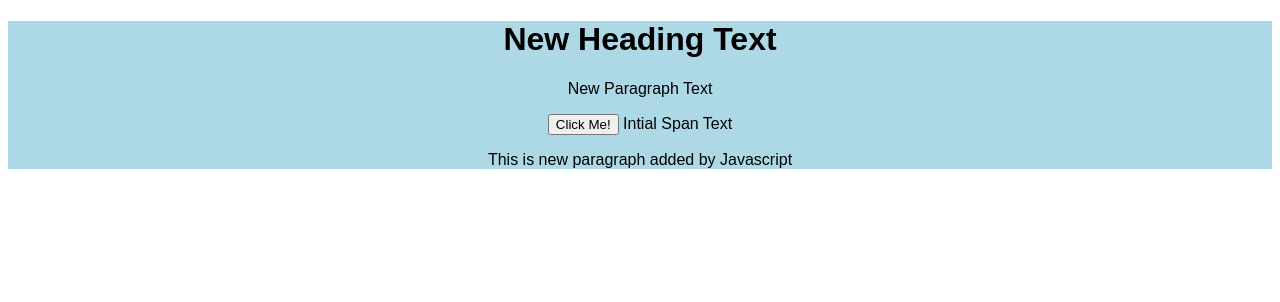
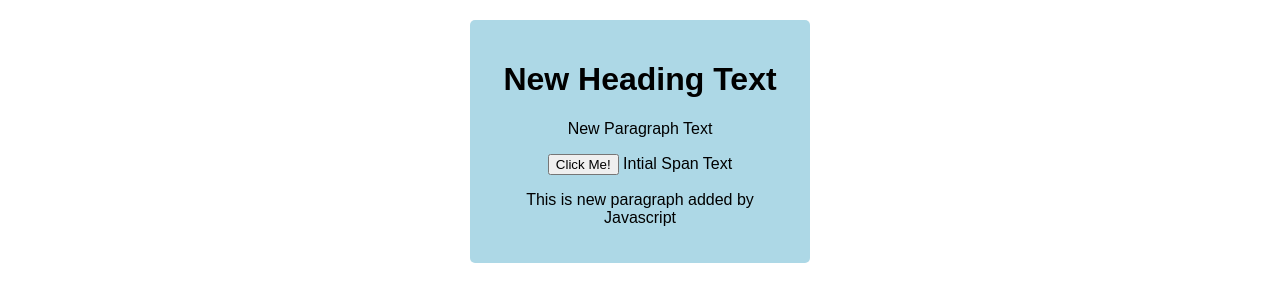
Before and after one commit to TJKAPILCODER/boxing_timer, a Flask app: page /timer in a window 1280 px wide. Shown: the top 302 px of the page. Run offline with Flask 3, Linux system fonts and the light colour scheme.

Commit message:
Added Styling to myDiv is style.css

```diff
--- a/static/style.css
+++ b/static/style.css
@@ -9,3 +9,11 @@
     display: none; /* intialy hide the fiv */
     margin-top: 10px; /* Add some spacing */
 }
+
+#myDiv {
+    width: 300px; /* set a fixed width */
+    margin: 20px auto; /* Center the div */
+    padding: 20px; /* Add some padding inside the div */
+    border-radius: 5px; /* Round the Corners*/
+    background-color: #f9f9f9; /* Light background color */
+}
```
